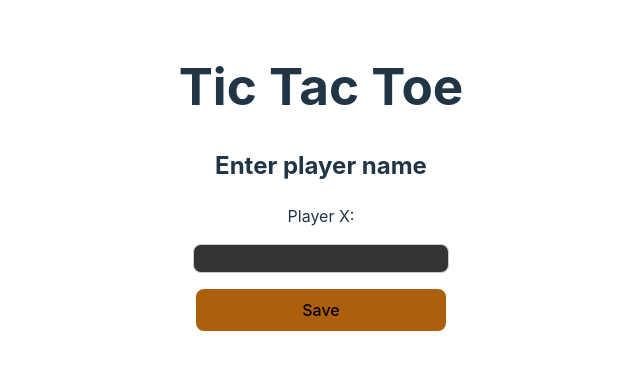
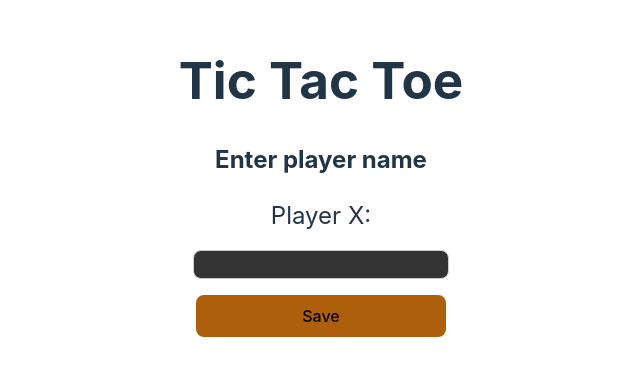
Before and after one commit to Medieinstitutet/vue-tictactoe-CarolineVarsaga, a Vue app: page / in a window 1280 px wide. Shown: the part 223-598 px from the top of the page, without its empty margins (319-959 px from the left). Built offline with nearby package versions, Linux system fonts and the light colour scheme.

Commit message:
:lipstick: styling

```diff
--- a/src/components/landing-page/AddPlayer.vue
+++ b/src/components/landing-page/AddPlayer.vue
@@ -53,7 +53,7 @@
   <h1>Tic Tac Toe</h1>
   <h2>Enter player name</h2>
   <div class="login">
-    <span>{{ playerSpanText }}</span>
+    <span class="playerNameText">{{ playerSpanText }}</span>
     <input v-model="inputName" type="text" minlength="1"/>
     <Button @click="savePlayerName" class="saveButton">Save</Button>
   </div>
@@ -66,7 +66,10 @@
     flex-direction: column;
     gap: 1rem;
     align-items: center;
+  }
 
+  .playerNameText {
+    font-size: 1.5rem;
   }
   input {
     height: 25px;
```
